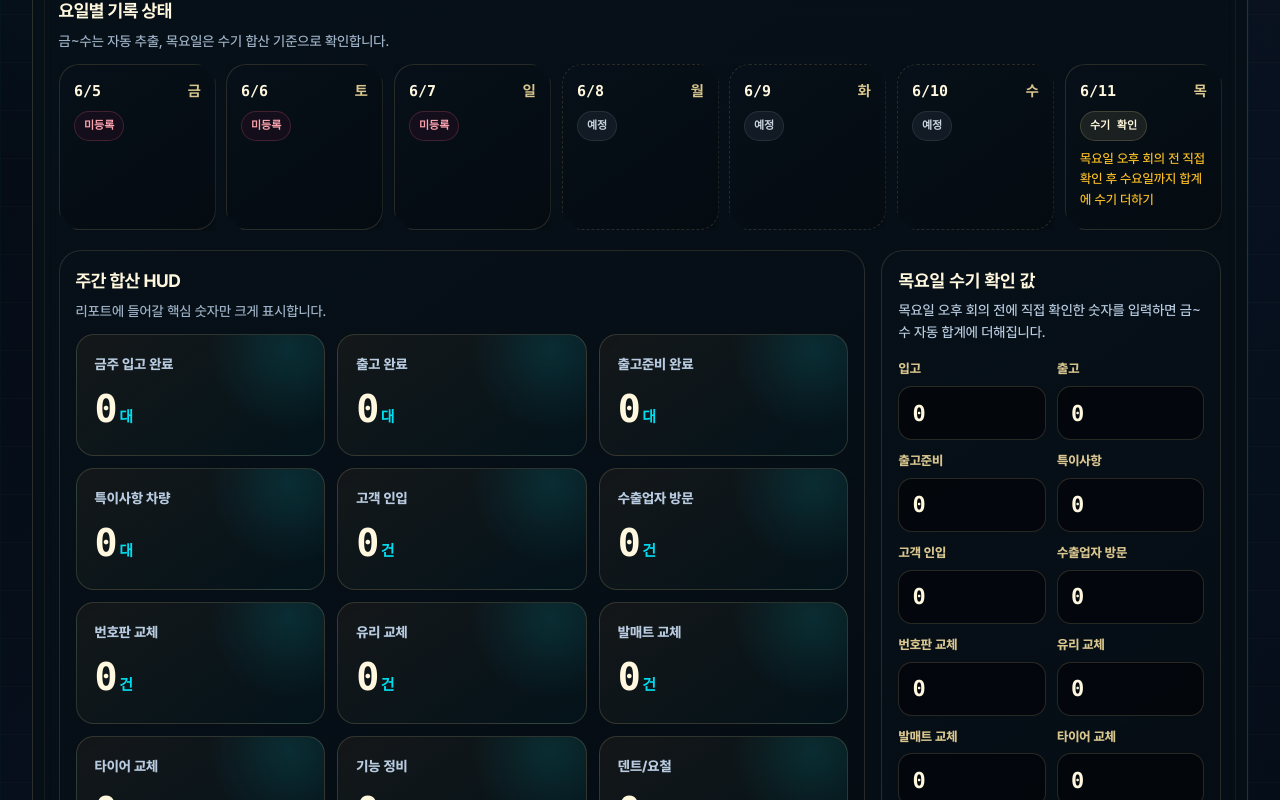
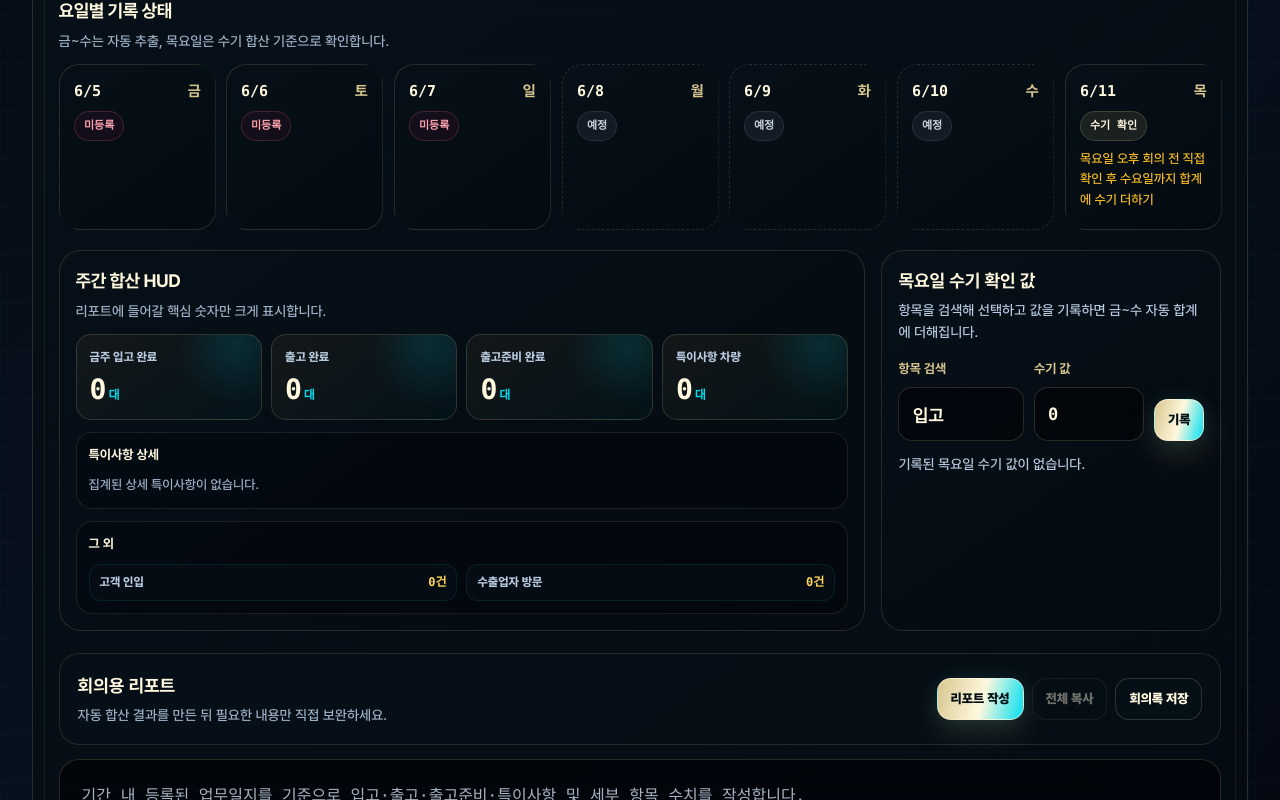
Before and after one commit to ttjssd/pdi_dante, a Next.js app: page /operations in a window 1280 px wide. Shown: the part 1186-1986 px from the top of the page. Built offline with nearby package versions, Linux system fonts and the light colour scheme.

Commit message:
Release v2.1.7 weekly report and update UX

```diff
--- a/app/config.ts
+++ b/app/config.ts
@@ -1,5 +1,5 @@
 export const APP_NAME = "PDI 백오피스 플랫폼";
 export const APP_SHORT_NAME = "PDI Backoffice";
 export const APP_DESCRIPTION = "PDI 업무 보조 콘솔";
-export const APP_VERSION = "2.1.6";
+export const APP_VERSION = "2.1.7";
 export const APP_VERSION_LABEL = `v${APP_VERSION}`;
--- a/app/console/page.tsx
+++ b/app/console/page.tsx
@@ -1,5 +1,4 @@
 import { DashboardCard, PlatformHeader, StatCard } from "../components/platform";
-import LauncherUpdateNotice from "../components/LauncherUpdateNotice";
 import PdiScheduleSummary from "../components/PdiScheduleSummary";
 import RecentRecordsStat from "../components/RecentRecordsStat";
 import ToolSearch from "../components/ToolSearch";
@@ -23,9 +22,6 @@ export default function PlatformConsole() {
             <strong><i /> SYSTEM READY</strong>
           </div>
         </section>
-
-        <LauncherUpdateNotice />
-
         <section className="stats-grid" aria-label="플랫폼 통계">
           <StatCard label="사용 가능 도구 수" value="7" accent="cyan" />
           <StatCard label="ON 기능 수" value="7" accent="green" />
--- a/app/layout.tsx
+++ b/app/layout.tsx
@@ -1,5 +1,6 @@
 import type { Metadata } from "next";
 import "./globals.css";
+import LauncherUpdateNotice from "./components/LauncherUpdateNotice";
 import { APP_DESCRIPTION, APP_NAME } from "./config";
 
 export const metadata: Metadata = {
@@ -15,7 +16,10 @@ export default function RootLayout({
 }>) {
   return (
     <html lang="ko">
-      <body>{children}</body>
+      <body>
+        <LauncherUpdateNotice />
+        {children}
+      </body>
     </html>
   );
 }
--- a/app/operations/DailyWorkLogClient.tsx
+++ b/app/operations/DailyWorkLogClient.tsx
@@ -44,6 +44,25 @@ const EXAMPLE_TEXT = `[06/09 (화) 항동 - PDI 일일 업무일지]
 • 8TO16
   ○ poty, soom`;
 
+const CORE_MANUAL_OPTIONS: { label: string; key: keyof WeeklyReportTotals; unit: string; group: string }[] = [
+  { label: "입고", key: "inbound", unit: "대", group: "핵심" },
+  { label: "출고", key: "handover", unit: "대", group: "핵심" },
+  { label: "출고준비", key: "ready", unit: "대", group: "핵심" },
+  { label: "특이사항", key: "special", unit: "건", group: "핵심" },
+  { label: "고객 인입", key: "customerInbound", unit: "건", group: "그 외" },
+  { label: "수출업자 방문", key: "exporterVisit", unit: "건", group: "그 외" },
+];
+
+const MANUAL_ADJUSTMENT_OPTIONS = [
+  ...CORE_MANUAL_OPTIONS,
+  ...SPECIAL_ISSUE_METRICS.map((metric) => ({
+    label: metric.label,
+    key: metric.totalKey,
+    unit: "건",
+    group: "특이사항 상세",
+  })),
+];
+
 export default function DailyWorkLogClient() {
   const [records, setRecords] = useState<DailyWorkLog[]>([]);
   const [rawText, setRawText] = useState("");
@@ -54,6 +73,8 @@ export default function DailyWorkLogClient() {
   const [weeklyReport, setWeeklyReport] = useState("");
   const [weeklySnapshots, setWeeklySnapshots] = useState<WeeklyReportSnapshot[]>([]);
   const [manualAdjustment, setManualAdjustment] = useState<WeeklyManualAdjustment>({});
+  const [manualSearch, setManualSearch] = useState("입고");
+  const [manualValue, setManualValue] = useState("0");
   const importInputRef = useRef<HTMLInputElement>(null);
 
   useEffect(() => {
@@ -102,6 +123,8 @@ export default function DailyWorkLogClient() {
   );
   const hasPreviousTotals = Boolean(previousSnapshot || previousRecords.length > 0);
   const totals = useMemo(() => summarizeWeeklyRecords(autoCurrentRecords, manualAdjustment), [autoCurrentRecords, manualAdjustment]);
+  const activeSpecialMetrics = SPECIAL_ISSUE_METRICS.filter((metric) => totals[metric.totalKey] > 0);
+  const activeManualAdjustments = MANUAL_ADJUSTMENT_OPTIONS.filter((option) => Number(manualAdjustment[option.key]) > 0);
   const weeklyStatuses = useMemo(
     () => buildWeeklyRecordStatuses(records, period.start, period.end),
     [records, period],
@@ -174,6 +197,33 @@ export default function DailyWorkLogClient() {
   function updateManualAdjustment(key: keyof WeeklyReportTotals, value: string) {
     const numberValue = Number(value);
     setManualAdjustment((current) => ({ ...current, [key]: Number.isFinite(numberValue) ? Math.max(0, numberValue) : 0 }));
+  }
+
+  function addManualAdjustment() {
+    const normalizedSearch = manualSearch.trim().toLowerCase();
+    const option = MANUAL_ADJUSTMENT_OPTIONS.find((item) => item.label.toLowerCase() === normalizedSearch)
+      || MANUAL_ADJUSTMENT_OPTIONS.find((item) => item.label.toLowerCase().includes(normalizedSearch));
+    const numberValue = Number(manualValue);
+    if (!option) {
+      setMessage("수기 입력 항목을 목록에서 선택해주세요.");
+      return;
+    }
+    if (!Number.isFinite(numberValue) || numberValue < 0) {
+      setMessage("수기 입력 값은 0 이상의 숫자로 입력해주세요.");
+      return;
+    }
+    updateManualAdjustment(option.key, String(numberValue));
+    setManualSearch(option.label);
+    setManualValue("0");
+    setMessage(`${option.label} 수기 값을 ${numberValue}${option.unit}으로 기록했습니다.`);
+  }
+
+  function clearManualAdjustment(key: keyof WeeklyReportTotals) {
+    setManualAdjustment((current) => {
+      const next = { ...current };
+      delete next[key];
+      return next;
+    });
   }
 
   function saveWeeklyReportSnapshot() {
@@ -386,34 +436,56 @@ export default function DailyWorkLogClient() {
               <Metric label="출고 완료" value={totals.handover} />
               <Metric label="출고준비 완료" value={totals.ready} />
               <Metric label="특이사항 차량" value={totals.special} />
-              <Metric label="고객 인입" value={totals.customerInbound} unit="건" />
-              <Metric label="수출업자 방문" value={totals.exporterVisit} unit="건" />
-              {SPECIAL_ISSUE_METRICS.map((metric) => (
-                <Metric key={metric.totalKey} label={metric.label} value={totals[metric.totalKey]} unit="건" />
-              ))}
+            </div>
+            <div className="weekly-detail-strip">
+              <strong>특이사항 상세</strong>
+              {activeSpecialMetrics.length > 0 ? (
+                <div>
+                  {activeSpecialMetrics.map((metric) => (
+                    <span key={metric.totalKey}>{metric.label} <b>{totals[metric.totalKey]}건</b></span>
+                  ))}
+                </div>
+              ) : (
+                <p>집계된 상세 특이사항이 없습니다.</p>
+              )}
+            </div>
+            <div className="weekly-other-strip">
+              <strong>그 외</strong>
+              <span>고객 인입 <b>{totals.customerInbound}건</b></span>
+              <span>수출업자 방문 <b>{totals.exporterVisit}건</b></span>
             </div>
           </div>
 
           <div className="weekly-thursday-panel">
             <div>
               <strong>목요일 수기 확인 값</strong>
-              <p>목요일 오후 회의 전에 직접 확인한 숫자를 입력하면 금~수 자동 합계에 더해집니다.</p>
+              <p>항목을 검색해 선택하고 값을 기록하면 금~수 자동 합계에 더해집니다.</p>
             </div>
-            <div className="weekly-thursday-grid">
-              <ManualMetric label="입고" value={manualAdjustment.inbound || 0} onChange={(value) => updateManualAdjustment("inbound", value)} />
-              <ManualMetric label="출고" value={manualAdjustment.handover || 0} onChange={(value) => updateManualAdjustment("handover", value)} />
-              <ManualMetric label="출고준비" value={manualAdjustment.ready || 0} onChange={(value) => updateManualAdjustment("ready", value)} />
-              <ManualMetric label="특이사항" value={manualAdjustment.special || 0} onChange={(value) => updateManualAdjustment("special", value)} />
-              <ManualMetric label="고객 인입" value={manualAdjustment.customerInbound || 0} onChange={(value) => updateManualAdjustment("customerInbound", value)} />
-              <ManualMetric label="수출업자 방문" value={manualAdjustment.exporterVisit || 0} onChange={(value) => updateManualAdjustment("exporterVisit", value)} />
-              {SPECIAL_ISSUE_METRICS.map((metric) => (
-                <ManualMetric
-                  key={metric.totalKey}
-                  label={metric.label}
-                  value={manualAdjustment[metric.totalKey] || 0}
-                  onChange={(value) => updateManualAdjustment(metric.totalKey, value)}
-                />
+            <div className="weekly-manual-picker">
+              <label>
+                <span>항목 검색</span>
+                <input list="weekly-manual-options" value={manualSearch} onChange={(event) => setManualSearch(event.target.value)} placeholder="입고, 고객 인입, 덴트..." />
+                <datalist id="weekly-manual-options">
+                  {MANUAL_ADJUSTMENT_OPTIONS.map((option) => (
+                    <option key={option.key} value={option.label}>{option.group}</option>
+                  ))}
+                </datalist>
+              </label>
+              <label>
+                <span>수기 값</span>
+                <input type="number" min="0" value={manualValue} onChange={(event) => setManualValue(event.target.value)} />
+              </label>
+              <button className="platform-button button-primary" type="button" onClick={addManualAdjustment}>기록</button>
+            </div>
+            <div className="weekly-manual-active-list">
+              {activeManualAdjustments.map((option) => (
+                <button type="button" key={option.key} onClick={() => clearManualAdjustment(option.key)}>
+                  <span>{option.group}</span>
+                  <strong>{option.label} {manualAdjustment[option.key]}{option.unit}</strong>
+                  <small>클릭 시 삭제</small>
+                </button>
               ))}
+              {activeManualAdjustments.length === 0 && <p>기록된 목요일 수기 값이 없습니다.</p>}
             </div>
           </div>
         </div>
@@ -470,15 +542,6 @@ export default function DailyWorkLogClient() {
 
 function Metric({ label, value, unit = "대" }: { label: string; value: number; unit?: string }) {
   return <article><span>{label}</span><strong>{value}<small>{unit}</small></strong></article>;
-}
-
-function ManualMetric({ label, value, onChange }: { label: string; value: number; onChange: (value: string) => void }) {
-  return (
-    <label>
-      <span>{label}</span>
-      <input type="number" min="0" value={value} onChange={(event) => onChange(event.target.value)} />
-    </label>
-  );
 }
 
 function StatusLabel({ state, count }: { state: "complete" | "missing" | "future" | "duplicate" | "warning" | "manual"; count: number }) {
--- a/app/platformData.ts
+++ b/app/platformData.ts
@@ -154,6 +154,11 @@ export const updates: UpdateGroup[] = [
     items: [
       {
         version: APP_VERSION,
+        title: "주간 회의록 UI 및 업데이트 감지 개선",
+        description: "주간 합산 HUD를 간결하게 줄이고 수기 입력을 검색형 선택 방식으로 바꿨으며, 특이사항 0건 생략·그 외 탭 분리·앱 종료 후 런처 즉시 업데이트 확인을 적용했습니다.",
+      },
+      {
+        version: "2.1.6",
         title: "업무일지 특이사항 세부 항목 확장",
         description: "번호판·유리·발매트·타이어 교체, 기능 정비, 덴트, 복원, 틴팅, 데칼 제거, 내비/블박/후카, 실내클리닝 등 세부 항목을 업무일지에서 자동 인식해 주간 회의록에 합산합니다.",
       },
--- a/package.json
+++ b/package.json
@@ -1,6 +1,6 @@
 {
   "name": "pdi-backoffice-supporter",
-  "version": "2.1.6",
+  "version": "2.1.7",
   "description": "PDI 업무 보조 콘솔",
   "author": "dante",
   "private": true,
--- a/scripts/create-launcher-release.mjs
+++ b/scripts/create-launcher-release.mjs
@@ -47,7 +47,7 @@ const manifest = {
   version,
   minLauncherVersion: "1.0.0",
   releaseDate,
-  notes: ["2.1.6 업무일지 특이사항 세부 항목 16종 자동 인식 및 주간 회의록 합산 추가"],
+  notes: ["2.1.7 주간 회의록 HUD/수기 입력 UX 정리 및 앱 종료 후 런처 즉시 업데이트 감지 추가"],
   packages: {
     windows: {
       url: packageUrl,
```
Also changed, not shown: app/components/LauncherUpdateNotice.tsx (+29 -2 lines), app/operations/dailyWorkLog.ts (+21 -10 lines), launcher/main.cjs (+14 -0 lines), app/globals.css, 1 other file (tests, documents, lock files or other folders).
